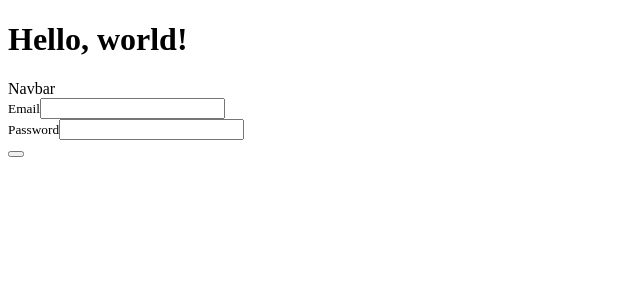
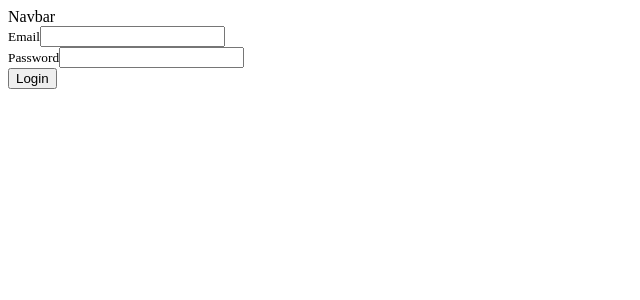
Before and after one commit to jesseelizabeth/TTP-FS, a React app: page / in a window 1280 px wide. Shown: the top 300 px of the page, without its empty margins (0-640 px from the left). Built offline with nearby package versions, Linux system fonts and the light colour scheme.

Commit message:
Auth and AuthForm components

```diff
--- a/client/App.js
+++ b/client/App.js
@@ -1,13 +1,12 @@
 import React from 'react';
 
 import { Navbar } from './components';
-import Login from './components/Login';
+import { Login, Signup } from './components/Auth';
 // import Routes from './Routes';
 
 const App = () => {
   return (
     <div>
-      <h1>Hello, world!</h1>
       <Navbar />
       <Login />
       {/* <Routes /> */}
--- /dev/null
+++ b/client/components/Auth.js
@@ -0,0 +1,54 @@
+import React, { Component } from 'react';
+import { connect } from 'react-redux';
+import { auth } from '../store';
+import AuthForm from './AuthForm';
+
+class Auth extends Component {
+  constructor() {
+    super();
+    this.handleSubmit = this.handleSubmit.bind(this);
+  }
+  handleSubmit(event) {
+    event.preventDefault();
+    const method = event.target.method;
+    const email = event.target.email.value;
+    const password = event.target.email.value;
+    this.props.auth(email, password, method);
+  }
+  render() {
+    const { method, displayName, error } = this.props;
+    return (
+      <AuthForm
+        method={method}
+        displayName={displayName}
+        handleSubmit={() => this.handleSubmit(event)}
+        error={error}
+      />
+    );
+  }
+}
+
+const mapLogin = state => ({
+  method: 'login',
+  displayName: 'Login',
+  error: state.user.error,
+});
+
+const mapSignup = state => ({
+  method: 'signup',
+  displayName: 'Sign Up',
+  error: state.user.error,
+});
+
+const mapDispatch = dispatch => ({
+  auth: (email, password, method) => dispatch(auth(email, password, method)),
+});
+
+export const Login = connect(
+  mapLogin,
+  mapDispatch
+)(Auth);
+export const Signup = connect(
+  mapSignup,
+  mapDispatch
+)(Auth);
--- a/client/components/AuthForm.js
+++ b/client/components/AuthForm.js
@@ -1,11 +1,11 @@
 import React from 'react';
 
 const AuthForm = props => {
-  const { name, displayName, handleSubmit, error } = props;
+  const { method, displayName, handleSubmit, error } = props;
 
   return (
     <div>
-      <form onSubmit={handleSubmit} name={name}>
+      <form onSubmit={handleSubmit} method={method}>
         <div>
           <label htmlFor="email">
             <small>Email</small>
--- a/client/components/Login.js
+++ /dev/null
@@ -1,10 +0,0 @@
-import React, { Component } from 'react';
-import AuthForm from './AuthForm';
-
-class Login extends Component {
-  render() {
-    return <AuthForm />;
-  }
-}
-
-export default Login;
--- a/client/components/index.js
+++ b/client/components/index.js
@@ -1 +1,3 @@
 export { default as Navbar } from './Navbar';
+export { default as Auth } from './Auth';
+export { default as AuthForm } from './AuthForm';
```
